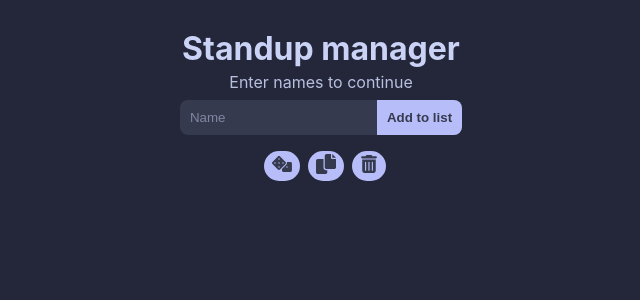
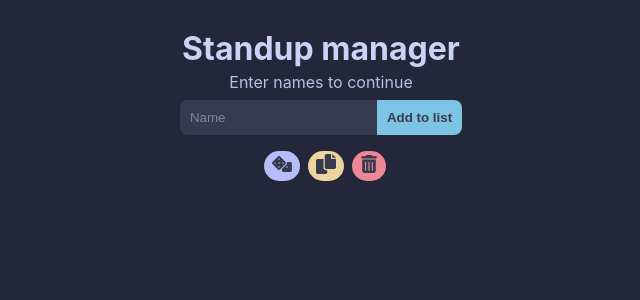
Before and after one commit to araucaria223/standup-manager, a React (Create React App) app: page / in a window 1280 px wide. Shown: the top 300 px of the page, without its empty margins (319-959 px from the left). Built offline with nearby package versions, Linux system fonts and the light colour scheme.

Commit message:
Added more variation to colours

```diff
--- a/src/App.css
+++ b/src/App.css
@@ -59,7 +59,7 @@ body {
 }
 
 .add-button {
-  background-color: var(--lavender);
+  background-color: var(--sapphire);
   color: var(--surface0);
   border: 2px solid transparent;
   padding: 0.5rem;
@@ -96,7 +96,6 @@ input::placeholder {
 }
 
 .button-container button {
-  background-color: var(--lavender);
   border: 2px solid transparent;
   border-radius: 20px;
   margin-left: 0.5rem;
@@ -113,14 +112,27 @@ input::placeholder {
   border: 2px solid var(--text);
 }
 
+.random-button {
+  background-color: var(--lavender);
+}
+
+.copy-button {
+  background-color: var(--yellow);
+}
+
+.clear-button {
+  background-color: var(--red);
+}
+
 
 .item-remove-button {
   opacity: 0;
   background-color: var(--red);
   color: var(--surface0);
   border: 2px solid transparent;
-  border-radius: 20px;
+  border-radius: 10px;
   padding-inline: 0.4rem;
+  align-content: center;
 }
 
 ol {
@@ -152,7 +164,7 @@ li span {
 }
 
 li:hover .item-remove-button, li:focus-within .item-remove-button {
-  transition-delay: 0.2s;
+  transition-delay: 0.1s;
   transition-duration: 0.3s;
   opacity: 1;
 }
```
